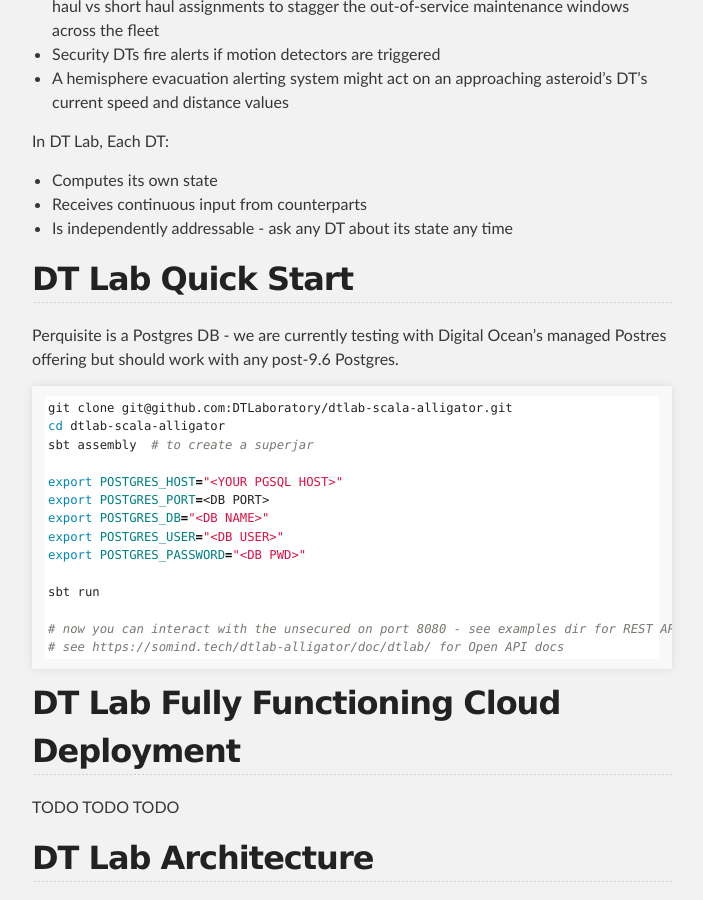
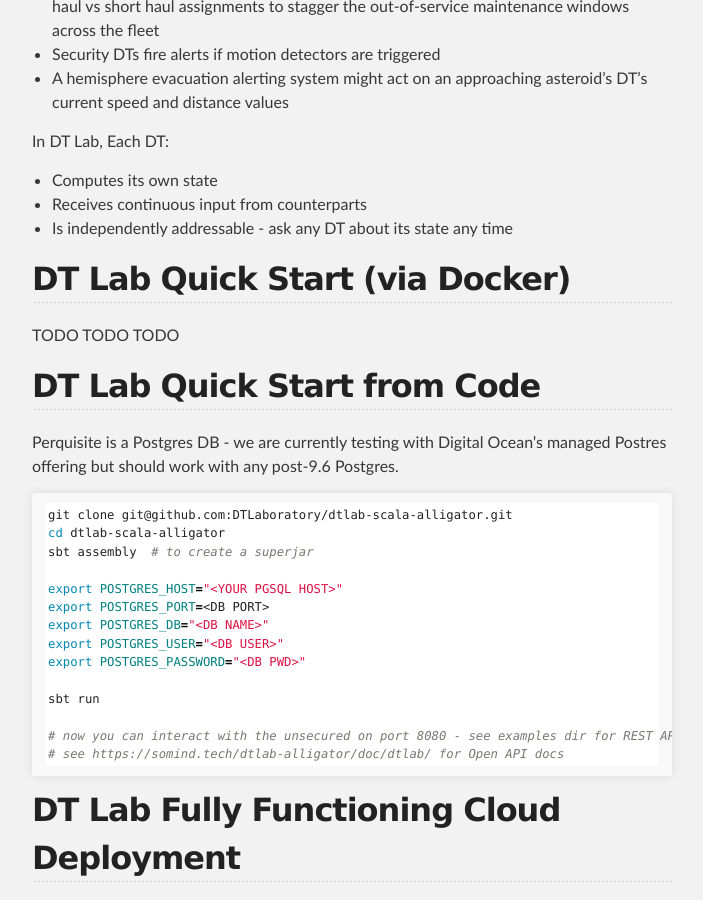
Before and after one commit to DTLaboratory/dtlaboratory.github.io, a Jekyll site: the page built from index.md, in a window 1280 px wide and 900 px high, scrolled down 1212 px. Shown: the whole window, without its empty margins (288-991 px from the left). Built offline with Jekyll 4.4.1, drawn with Linux system fonts in a browser that asks for light colours; our own code applies the rules of GitHub Pages for plain Markdown files.

Commit message:
quickstart

```diff
--- a/index.md
+++ b/index.md
@@ -42,7 +42,11 @@ In DT Lab, Each DT:
   * Receives continuous input from counterparts
   * Is independently addressable - ask any DT about its state any time
 
-## DT Lab Quick Start
+## DT Lab Quick Start (via Docker)
+
+TODO TODO TODO
+
+## DT Lab Quick Start from Code
 
 Perquisite is a Postgres DB - we are currently testing with Digital Ocean's managed Postres offering but should work with any post-9.6 Postgres.
 
```
